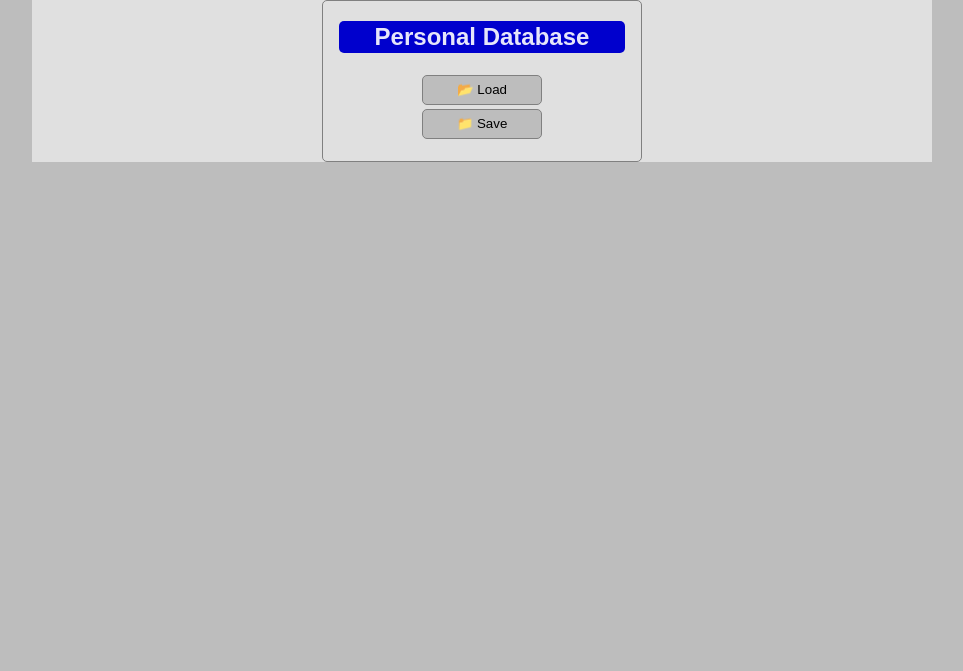
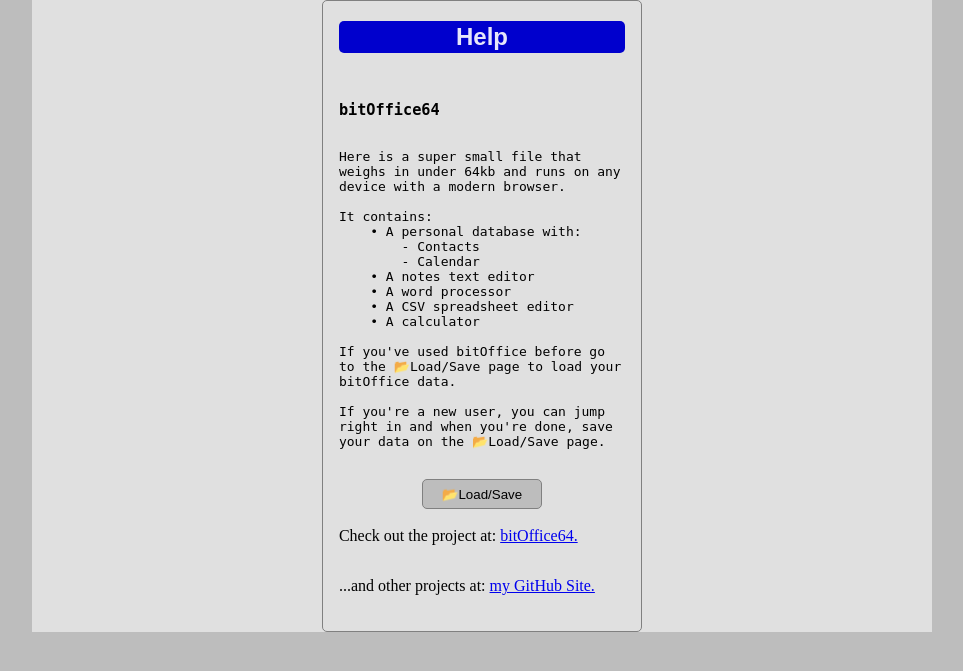
Before and after one commit to garydavenport73/bitOffice, a PHP site: page / in a window 1280 px wide. Shown: the part 82-753 px from the top of the page, without its empty margins (158-1121 px from the left). Run offline with PHP 8.4, Linux system fonts and the light colour scheme.

Commit message:
style changes after review with Harrison

```diff
--- a/commonFunctions.js
+++ b/commonFunctions.js
@@ -33,7 +33,7 @@
 function saveCombinedDatabase() {
     purgeCalendar();
     let str = JSON.stringify(combinedDatabase);
-    let baseFilename = "bitOfficeProfile" + getTodaysDate();
+    let baseFilename = "bitOfficeData" + getTodaysDate();
     saveStringToTextFile(str, baseFilename, ".bof");
     compareCombinedDatabase = JSON.stringify(combinedDatabase);
 }
@@ -220,15 +220,15 @@
     document.getElementById(id).style.display = "flex"; //comment out
 }
 
-function getCurrentDisplayedMain() {
-    let mains = document.getElementsByTagName('main');
-    for (let main of mains) {
-        console.log(main.id);
-        if (main.style.display != "none") {
-            return main.id;
-        }; //comment out
-    }
-}
+// function getCurrentDisplayedMain() {
+//     let mains = document.getElementsByTagName('main');
+//     for (let main of mains) {
+//         console.log(main.id);
+//         if (main.style.display != "none") {
+//             return main.id;
+//         }; //comment out
+//     }
+// }
 
 //          clipboard function          //
 function copyToClipBoard(str) {
--- a/globalVariables.js
+++ b/globalVariables.js
@@ -43,8 +43,12 @@
         "work": "tel",
         "website": "text"
     },
-    "data": [{ "name": 'John', "cell": '316-123-1234', "email": 'john@junkmail.com', "address": '3160 Patmos Dr., Eden, WV  12345' }]
+    // "data": [{ "name": 'John', "cell": '316-123-1234', "email": 'john@junkmail.com', "address": '3160 Patmos Dr., Eden, WV  12345' }],
+    //"data": [{ "name": "John", "cell": "316-123-1234", "email": "john@junkmail.com", "address": "3160 Patmos Dr., Eden, WV  12345", "home": "", "work": "", "website": "" }]
+    "data": []
 }
+
+
 
 //  ------------notes --------------------
 let noteFontSize = 2.5 / 3.0;
--- a/index.html
+++ b/index.html
@@ -26,19 +26,30 @@
     <nav id="back-nav">
         <button onclick="processGoBackFromApp(currentApp);">&#127968;</button>
     </nav>
-
     <main id="main-startup">
-        <h2>Personal Database</h2>
-        <button onclick="loadCombinedDatabase()">&#128194; Load</button>
-        <button id="saveButton" onclick="saveCombinedDatabase()">&#128193; Save</button>
+        <h2>Load/Save</h2>
+        <button id="startup-load-button" onclick="loadCombinedDatabase()">&#128194; Load my bitOffice Data</button>
+        <button id="saveButton" onclick="saveCombinedDatabase()">&#128193; Save my bitOffice Data</button>
     </main>
     <main id="main-help">
         <h2>Help</h2>
-        <pre>
-            <h3>bitOffice64</h3><br>Here is a super small file that weighs in under 64kb and runs on any device with a modern browser.<br>
-            <br> It contains:<br> • A personal database with:<br> - Contacts<br> - A Planner<br> • A notes text editor<br> • A word processor<br> • A CSV spreadsheet editor<br> • A calculator.
-            <br><br>No special server software needs to be installed an there is no installation.  If you an html5 browser, just open this file and you're good to go!
+        <pre><h3>bitOffice64</h3>
+Here is a super small file that weighs in under 64kb and runs on any device with a modern browser.
+
+It contains:
+    • A personal database with:
+        - Contacts
+        - Calendar
+    • A notes text editor
+    • A word processor
+    • A CSV spreadsheet editor
+    • A calculator
+
+If you've used bitOffice before go to the 📂Load/Save page to load your bitOffice data.
+
+If you're a new user, you can jump right in and when you're done, save your data on the 📂Load/Save page.
         </pre>
+        <button onclick="showMain('main-startup');">📂Load/Save</button>
         <p>Check out the project at: <a target="_blank" href="https://github.com/garydavenport73/bitOffice">bitOffice64.</a></p>
         <p>...and other projects at: <a target="_blank" href="https://github.com/garydavenport73">my GitHub Site.</a></p>
     </main>
@@ -222,7 +233,7 @@
     <script src="./calendar/calendar_javascript.js"></script>
     <script src="./newCalculator/newCalculator_javascript.js"></script>
     <script>
-        showMain('main-startup');
+        showMain('main-help');
         window.onbeforeunload = askConfirm;
     </script>
 </body>
--- a/style.css
+++ b/style.css
@@ -268,7 +268,7 @@
 /* -----------notes app layout----------------- */
 
 #note {
-    height: 400px;
+    height: 350px;
     max-width: 90%;
 }
 
@@ -301,7 +301,7 @@
 }
 
 #text-editor {
-    height: 150px;
+    height: 100px;
 }
 
 #text-editor {
```
